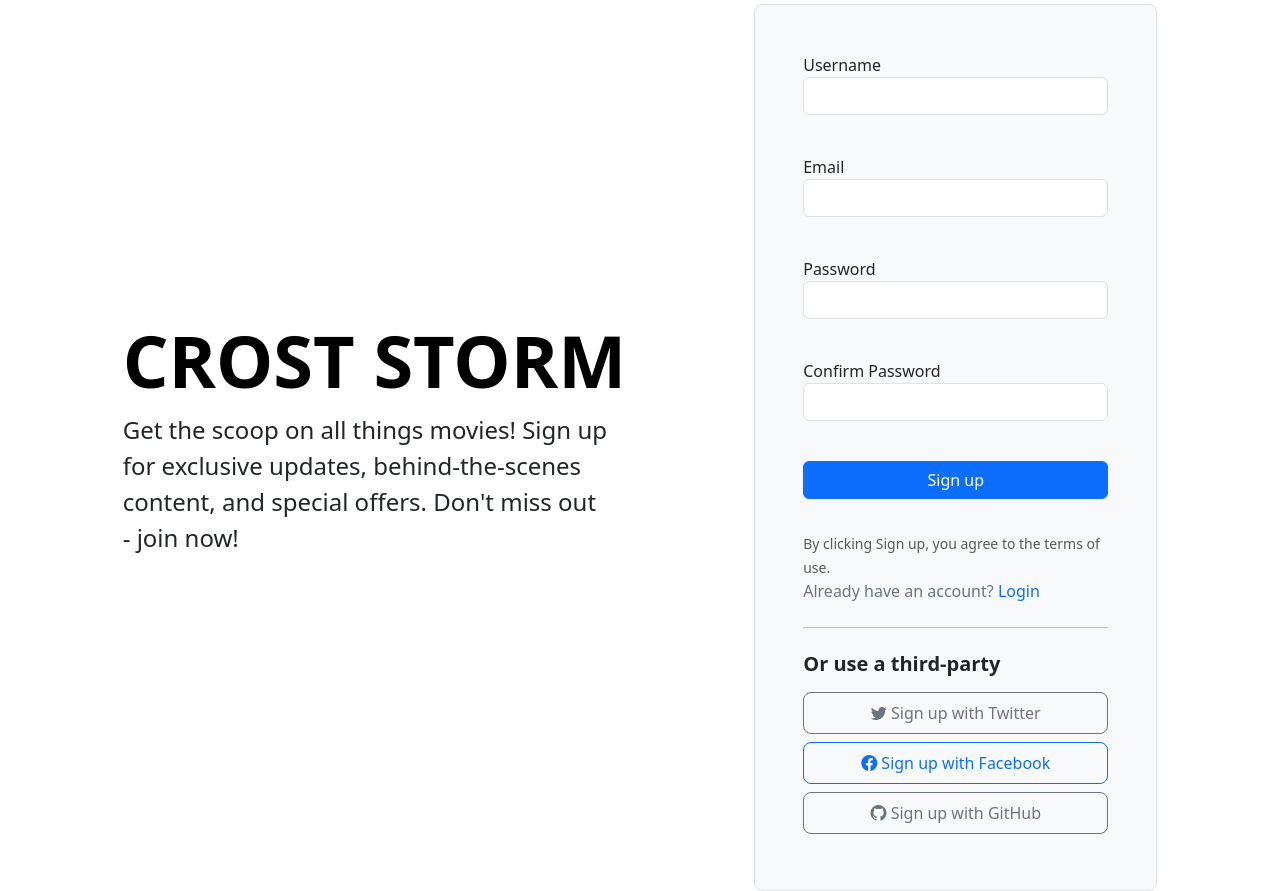
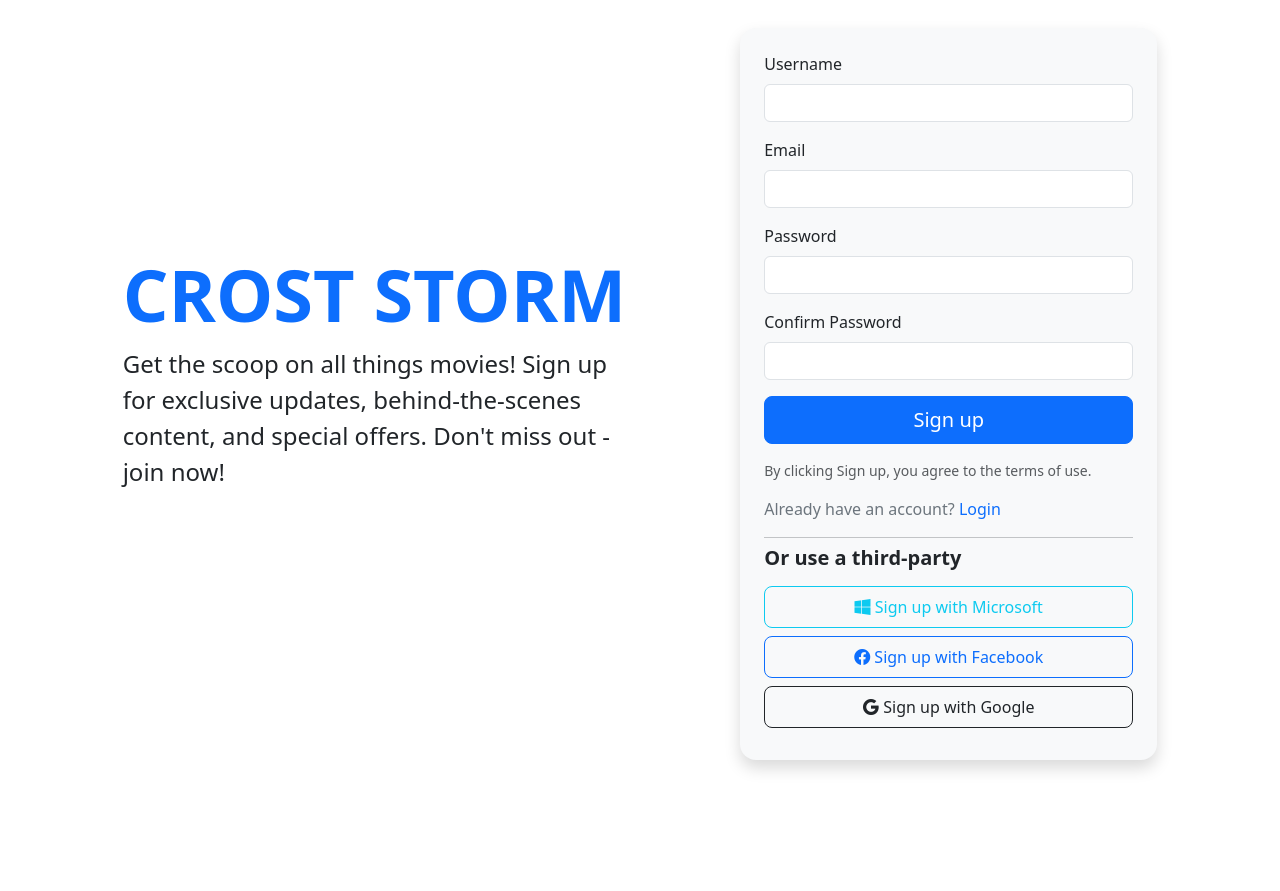
Before and after one commit to Mayen007/stellar-project, a Flask app: page /signup in a window 1280 px wide. After the commit the page ends 771 px from the top, so only its background shows below. Run offline with Flask 3, Linux system fonts and the light colour scheme.

```diff
--- a/app/static/styles/styles.css
+++ b/app/static/styles/styles.css
@@ -8,10 +8,6 @@
   margin: 0 auto;
 }
 
-.carousel-image {
-  width: 100%;
-  height: auto;
-}
 
 .logo-image {
   width: 60px;
--- a/app/templates/signup.html
+++ b/app/templates/signup.html
@@ -1,57 +1,50 @@
 {% extends "base.html" %}
 
 {% block content %}
-<main class="h-100">
+<main class="d-flex align-items-center">
     <div class="container col-xl-10 col-xxl-8 px-3">
-        <div class="row align-items-center g-lg-5 pt-1">
-            <div class="col-lg-7 text-center text-lg-start">
-                <h1 class="display-2 fw-bold lh-1 text-body-emphasis mb-3">CROST STORM</h1>
+        <div class="row align-items-center pt-1">
+            <div class="col-lg-7 text-center text-lg-start d-none d-lg-block">
+                <h1 class="display-2 fw-bold lh-1 text-primary mb-3">CROST STORM</h1>
                 <p class="col-lg-10 fs-4">Get the scoop on all things movies! Sign up for exclusive updates,
-                    behind-the-scenes
-                    content, and special offers. Don't miss out - join now!</p>
+                    behind-the-scenes content, and special offers. Don't miss out - join now!</p>
             </div>
             <div class="col-md-10 mx-auto col-lg-5">
-                <form action="" class="p-2 p-md-5 border rounded-3 bg-body-tertiary" method="post">
+                <form action="" class="p-4 rounded-4 bg-light shadow mt-4" method="post">
                     {{ form.hidden_tag() }}
-                    <p>
-                        {{ form.username.label }}<br>
-                        {{ form.username(size=32, class='form-control') }}<br>
-                    </p>
-                    <p>
-                        {{ form.email.label }}<br>
-                        {{ form.email(size=64, class='form-control') }}<br>
-                    </p>
-                    <p>
-                        {{ form.password.label }}<br>
-                        {{ form.password(size=32, class='form-control') }}<br>
-                    </p>
-                    <p>
-                        {{ form.password2.label }}<br>
-                        {{ form.password2(size=32, class='form-control') }}<br>
-                    </p>
-                    <p>{{ form.submit(class='w-100 btn btn-primary mb-3') }}</p>
-                    <small class="text-body-secondary">By clicking Sign up, you agree to the terms of use.</small>
-                    <p class="text-secondary">Already have an account? <a class="text-decoration-none"
-                                                                          href="{{ url_for('login') }}">Login</a>
-                    </p>
-                    <hr class="my-4">
+                    <div class="mb-3">
+                        {{ form.username.label(class="form-label") }}
+                        {{ form.username(size=32, class='form-control') }}
+                    </div>
+                    <div class="mb-3">
+                        {{ form.email.label(class="form-label") }}
+                        {{ form.email(size=64, class='form-control') }}
+                    </div>
+                    <div class="mb-3">
+                        {{ form.password.label(class="form-label") }}
+                        {{ form.password(size=32, class='form-control') }}
+                    </div>
+                    <div class="mb-3">
+                        {{ form.password2.label(class="form-label") }}
+                        {{ form.password2(size=32, class='form-control') }}
+                    </div>
+                    <button type="submit" class="w-100 btn btn-primary btn-lg mb-3">{{ form.submit.label.text }}</button>
+                    <small class="text-body-secondary d-block mb-3">By clicking Sign up, you agree to the terms of use.</small>
+                    <p class="text-secondary">Already have an account? <a class="text-decoration-none" href="{{ url_for('login') }}">Login</a></p>
+                    <hr class="my-2">
                     <h2 class="fs-5 fw-bold mb-3">Or use a third-party</h2>
-                    <button class="w-100 py-2 mb-2 btn btn-outline-secondary rounded-3" type="submit">
-                        <i class="bi bi-twitter"></i>
-                        Sign up with Twitter
+                    <button class="w-100 py-2 mb-2 btn btn-outline-info rounded-3" type="button">
+                        <i class="bi bi-windows"></i> Sign up with Microsoft
                     </button>
-                    <button class="w-100 py-2 mb-2 btn btn-outline-primary rounded-3" type="submit">
-                        <i class="bi bi-facebook"></i>
-                        Sign up with Facebook
+                    <button class="w-100 py-2 mb-2 btn btn-outline-primary rounded-3" type="button">
+                        <i class="bi bi-facebook"></i> Sign up with Facebook
                     </button>
-                    <button class="w-100 py-2 mb-2 btn btn-outline-secondary rounded-3" type="submit">
-                        <i class="bi bi-github"></i>
-                        Sign up with GitHub
+                    <button class="w-100 py-2 mb-2 btn btn-outline-dark rounded-3" type="button">
+                        <i class="bi bi-google"></i> Sign up with Google
                     </button>
                 </form>
             </div>
         </div>
     </div>
 </main>
-
 {% endblock %}
```
Also changed, not shown: app/templates/login.html (+11 -11 lines), database.db, 1 other file.
